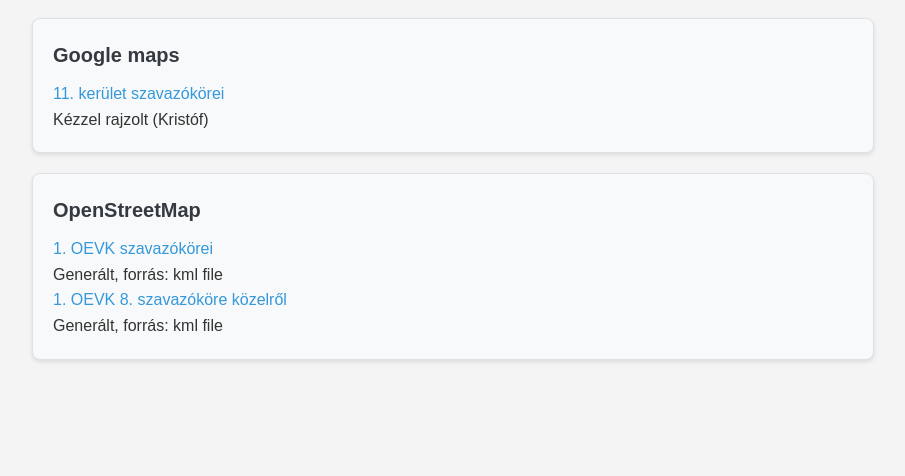
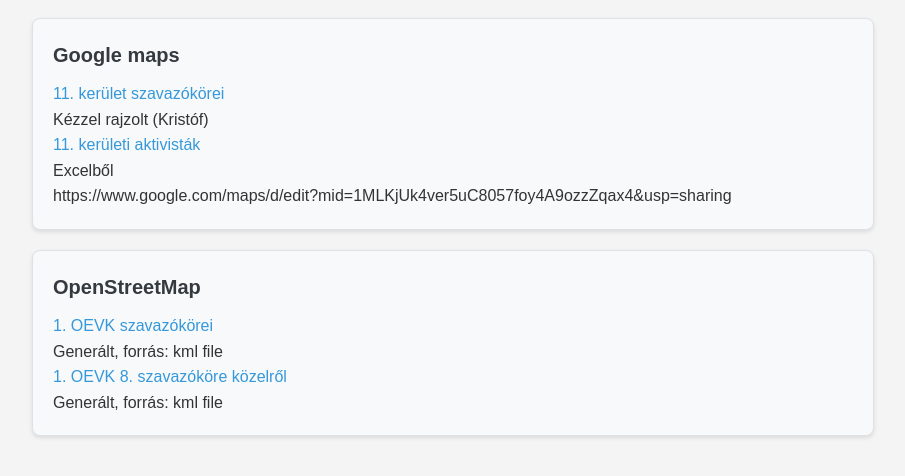
Before and after one commit to kgnaedig/maps, a plain HTML site: page index.html in a window 1280 px wide. Shown: the part 108-584 px from the top of the page, without its empty margins (208-1113 px from the left). Drawn offline with Linux system fonts and the light colour scheme.

Commit message:
Update index.html

```diff
--- a/index.html
+++ b/index.html
@@ -81,9 +81,18 @@
 <div class="tile-panel">
     <div class="tile-title">Google maps</div>
     <!-- <div class="tile-description">Kézzel rajzolt vagy listából generált térképek.</div> -->
-  <a href="https://www.google.com/maps/d/edit?mid=1_c12Ef3vF1S6ipfP1942J4IfjdzWpTg&ll=47.45797563195268%2C19.017738949999995&z=13">11. kerület szavazókörei </a>
+
+<div>
+	<a href="https://www.google.com/maps/d/edit?mid=1_c12Ef3vF1S6ipfP1942J4IfjdzWpTg&ll=47.45797563195268%2C19.017738949999995&z=13">11. kerület szavazókörei </a>
      <br /> Kézzel rajzolt (Kristóf)
+  </div>
 
+<div>
+	<a href="https://www.google.com/maps/d/edit?mid=1MLKjUk4ver5uC8057foy4A9ozzZqax4&usp=sharing">11. kerületi aktivisták</a>
+     <br /> Excelből
+  </div>
+
+https://www.google.com/maps/d/edit?mid=1MLKjUk4ver5uC8057foy4A9ozzZqax4&usp=sharing
 
 </div>
 
```
